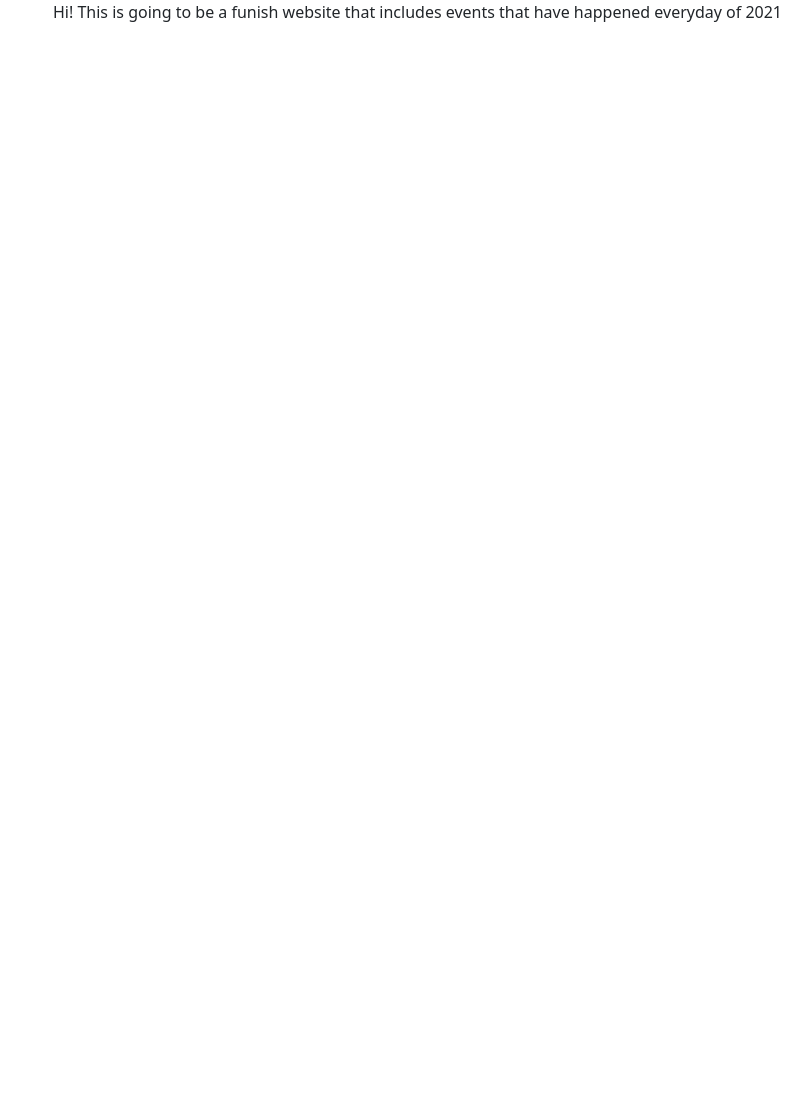
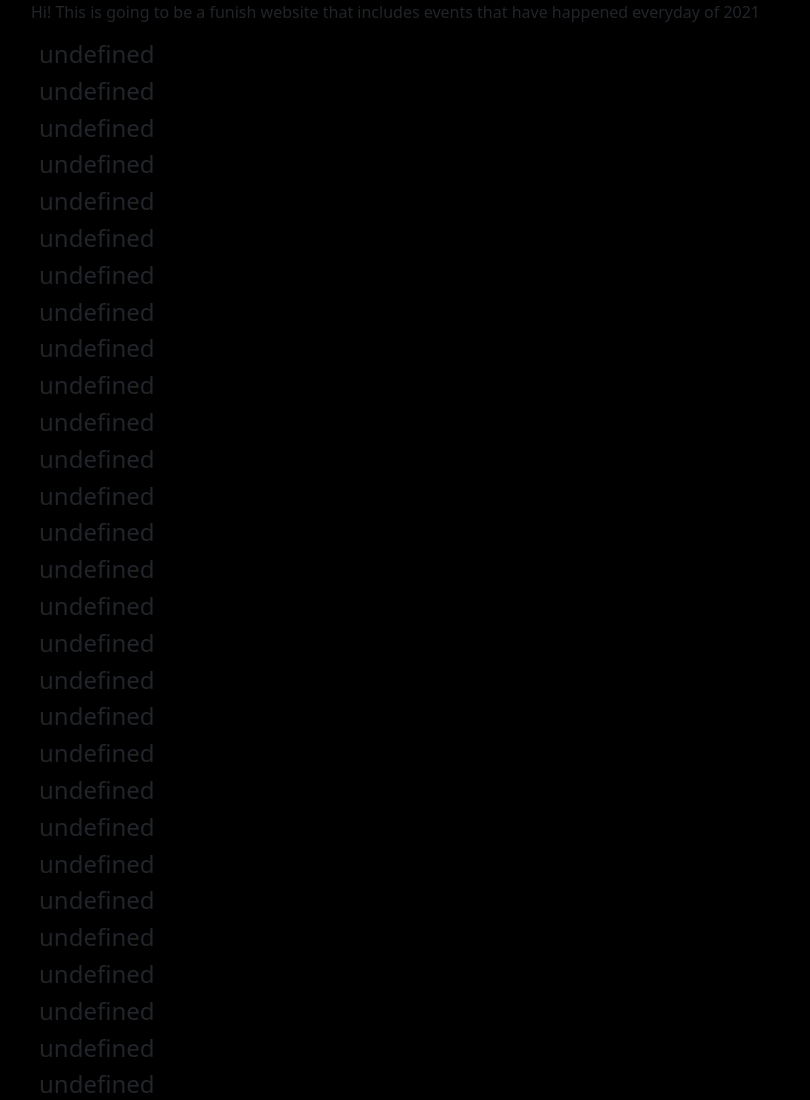
Before and after one commit to MythicalBeast1789/MythicalBeast1789.github.io, a plain HTML site: page 2021-events.html in a window 1280 px wide. Shown: the top 1100 px of the page, without its empty margins (29-839 px from the left). Before the commit the page ends 800 px from the top, so only its background shows below. Drawn offline with nearby package versions, Linux system fonts and the light colour scheme.

Commit message:
start 2021 events

```diff
--- a/2021-events.html
+++ b/2021-events.html
@@ -5,14 +5,22 @@
     <title>Cameron's 2021</title>
     <link href="https://cdn.jsdelivr.net/npm/bootstrap@5.0.0-beta1/dist/css/bootstrap.min.css" rel="stylesheet" integrity="sha384-giJF6kkoqNQ00vy+HMDP7azOuL0xtbfIcaT9wjKHr8RbDVddVHyTfAAsrekwKmP1" crossorigin="anonymous">
 </head>
-<body>
-<div class="container-md">
+<body style="background-color: black">
+<div class="container-md mx-5">
     <p>Hi! This is going to be a funish website that includes events that have happened everyday of 2021</p>
+    <div id="event-list" class="m-2">
 
+    </div>
 </div>
 <script>
+    const event_list_elm = document.getElementById('event-list')
     fetch('2021.json').then(res => {
-        console.log(res)
+        res.text().then(json => {
+            for (ev in json) {
+                const date_h = "<h4>" + ev.date + "</h4>"
+                event_list_elm.insertAdjacentHTML('beforeend', date_h)
+            }
+        })
     })
 </script>
 </body>
```
